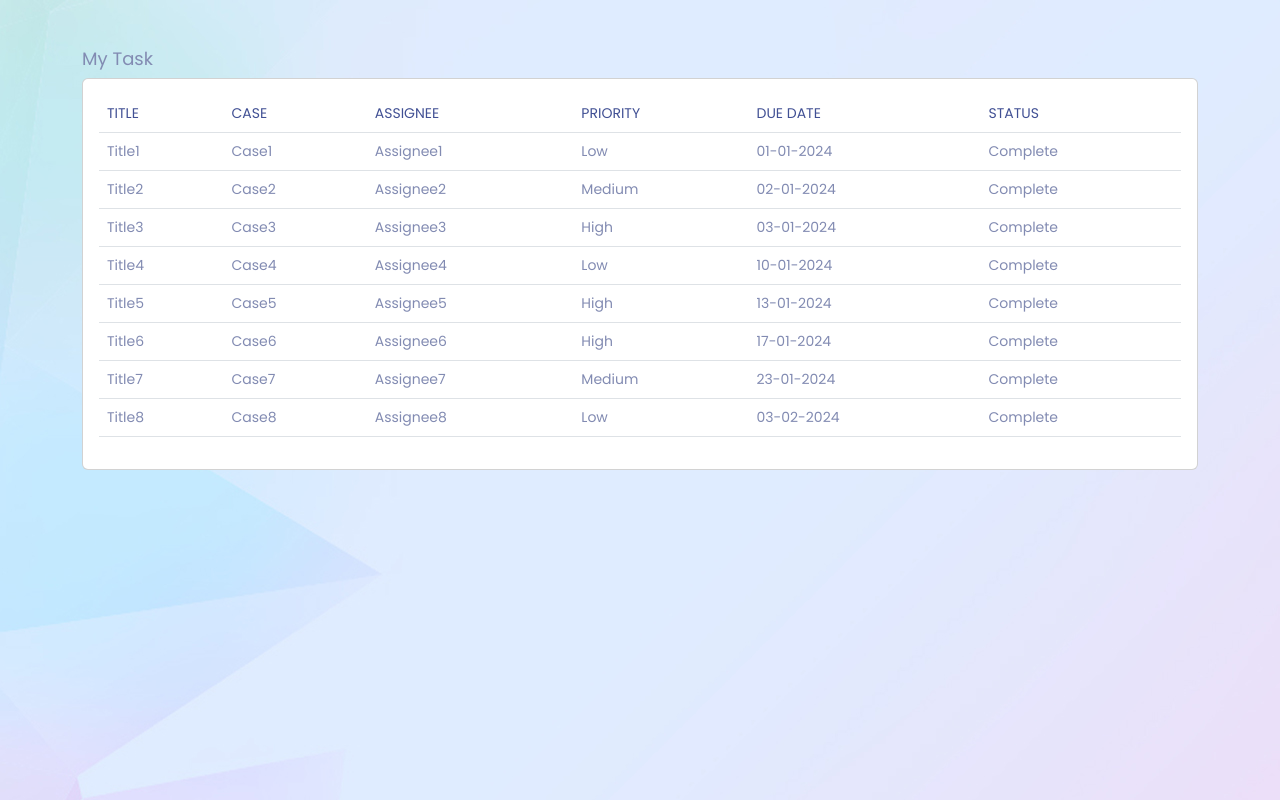
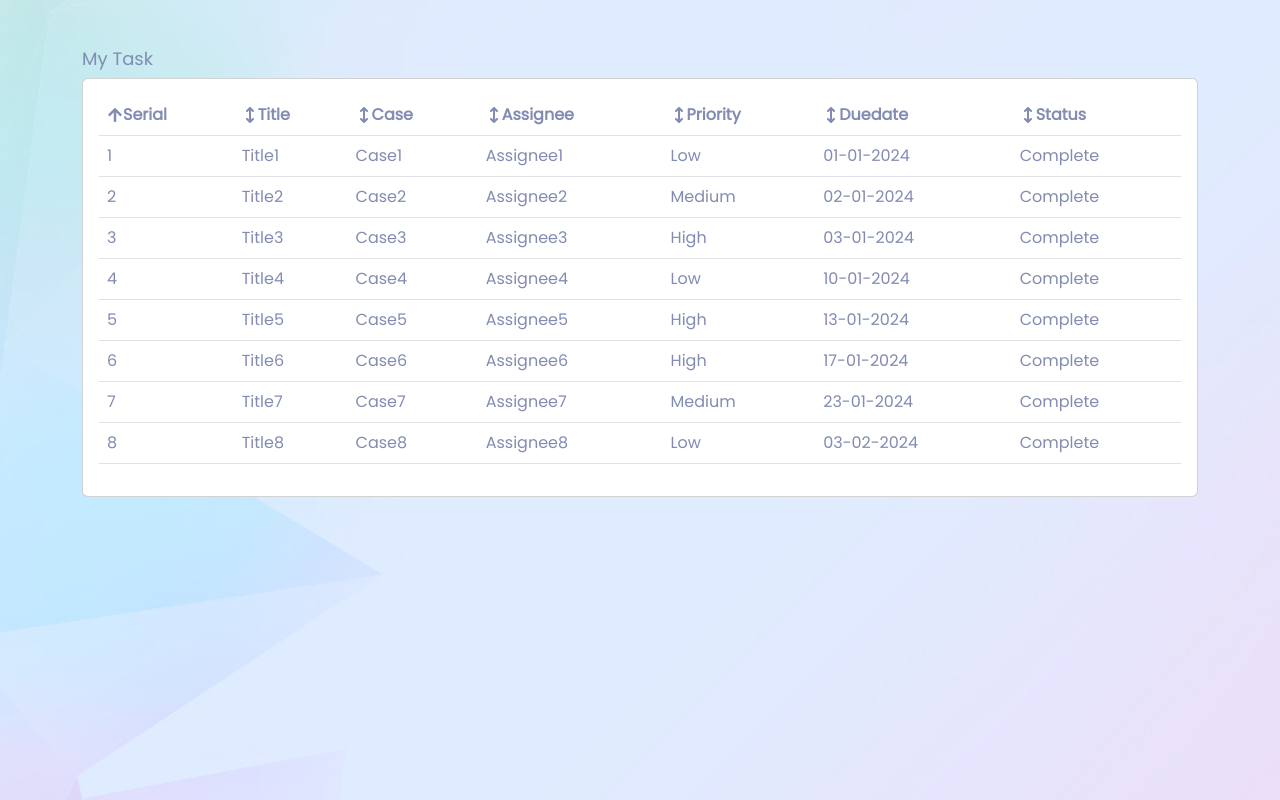
Before and after one commit to SushmithaVennam/task_ui_git, a React (Create React App) app: page /mytask in a window 1280 px wide. Built offline with nearby package versions, Linux system fonts and the light colour scheme.

Commit message:
Added a sortable table component for MyTasks

```diff
--- a/package.json
+++ b/package.json
@@ -11,6 +11,7 @@
     "react": "^18.3.1",
     "react-bootstrap": "^2.10.4",
     "react-dom": "^18.3.1",
+    "react-icons": "^5.2.1",
     "react-quill": "^2.0.0",
     "react-router-dom": "^6.25.1",
     "react-scripts": "5.0.1",
--- a/src/App.js
+++ b/src/App.js
@@ -1,7 +1,7 @@
 import { Routes, Route } from "react-router-dom";
 import Home from "./components/home";
 import AddTask from "./components/addTask";
-import MyTask from "./components/MyTask";
+import MyTable from "./components/Table";
 import "./App.css";
 import "bootstrap/dist/css/bootstrap.min.css";
 import CaseTimeline from "./components/CaseTimeline";
@@ -14,7 +14,7 @@ function App() {
         <Routes>
           <Route exact path="/" element={<Home />} />
           <Route exact path="/addtask" element={<AddTask />} />
-          <Route exact path="/mytask" element={<MyTask />} />
+          <Route exact path="/mytask" element={<MyTable />} />
           <Route exact path="/caseTimeline" element={<CaseTimeline />} />
           <Route exact path="/userTimeline" element={<UserTimeline />} />
         </Routes>
--- a/src/components/MyTask.js
+++ /dev/null
@@ -1,111 +0,0 @@
-import React from "react";
-import { Card, Container } from "react-bootstrap";
-import Table from "react-bootstrap/Table";
-import "./MyTask.css";
-import "@fontsource/poppins";
-
-function MyTask() {
-  const Tasks = [
-    {
-      Title: "Title1",
-      Case: "Case1",
-      Assignee: "Assignee1",
-      Priority: "Low",
-      Duedate: "01-01-2024",
-      Status: "Complete",
-    },
-    {
-      Title: "Title2",
-      Case: "Case2",
-      Assignee: "Assignee2",
-      Priority: "Medium",
-      Duedate: "02-01-2024",
-      Status: "Complete",
-    },
-    {
-      Title: "Title3",
-      Case: "Case3",
-      Assignee: "Assignee3",
-      Priority: "High",
-      Duedate: "03-01-2024",
-      Status: "Complete",
-    },
-    {
-      Title: "Title4",
-      Case: "Case4",
-      Assignee: "Assignee4",
-      Priority: "Low",
-      Duedate: "10-01-2024",
-      Status: "Complete",
-    },
-    {
-      Title: "Title5",
-      Case: "Case5",
-      Assignee: "Assignee5",
-      Priority: "High",
-      Duedate: "13-01-2024",
-      Status: "Complete",
-    },
-    {
-      Title: "Title6",
-      Case: "Case6",
-      Assignee: "Assignee6",
-      Priority: "High",
-      Duedate: "17-01-2024",
-      Status: "Complete",
-    },
-    {
-      Title: "Title7",
-      Case: "Case7",
-      Assignee: "Assignee7",
-      Priority: "Medium",
-      Duedate: "23-01-2024",
-      Status: "Complete",
-    },
-    {
-      Title: "Title8",
-      Case: "Case8",
-      Assignee: "Assignee8",
-      Priority: "Low",
-      Duedate: "03-02-2024",
-      Status: "Complete",
-    },
-  ];
-
-  return (
-    <Container fluid="md" className="mt-5 AddTaskContainer font-poppins">
-      <h3>My Task</h3>
-      <Card>
-        <Card.Body>
-          {/* <Card.Title>My Task</Card.Title> */}
-          <Table hover>
-            <thead>
-              <tr className="task-header">
-                <th>TITLE</th>
-                <th>CASE</th>
-                <th>ASSIGNEE</th>
-                <th>PRIORITY</th>
-                <th>DUE DATE</th>
-                <th>STATUS</th>
-              </tr>
-            </thead>
-            <tbody>
-              {Tasks.map((task) => (
-                <tr className="task-contents">
-                  <td>{task.Title}</td>
-                  <td>{task.Case}</td>
-                  <td>{task.Assignee}</td>
-                  <td>{task.Priority}</td>
-                  <td>{task.Duedate}</td>
-                  <td>{task.Status}</td>
-                </tr>
-              ))}
-            </tbody>
-          </Table>
-        </Card.Body>
-      </Card>
-    </Container>
-  );
-}
-
-export default MyTask;
--- /dev/null
+++ b/src/components/Table.js
@@ -0,0 +1,50 @@
+import React, { useState } from "react";
+import { Card, Container, Table } from "react-bootstrap";
+import TableBody from "./TableBody";
+import TableHead from "./TableHead";
+import tasksData from "../resources/tasksdata.json";
+
+function MyTable() {
+  const [tableData, setTableData] = useState(tasksData);
+  const columns = [
+    { label: "Serial", accessor: "SL" },
+    { label: "Title", accessor: "Title" },
+    { label: "Case", accessor: "Case" },
+    { label: "Assignee", accessor: "Assignee" },
+    { label: "Priority", accessor: "Priority" },
+    { label: "Duedate", accessor: "Duedate" },
+    { label: "Status", accessor: "Status" },
+  ];
+  const handleSorting = (sortField, sortOrder) => {
+    if (sortField) {
+      const sorted = [...tableData].sort((a, b) => {
+        console.log(a);
+        console.log(b);
+        if (!(sortField in a) || a[sortField] === null) return 1;
+        if (!(sortField in b) || b[sortField] === null) return -1;
+        return (
+          a[sortField].toString().localeCompare(b[sortField].toString(), "en", {
+            numeric: true,
+          }) * (sortOrder === "asc" ? 1 : -1)
+        );
+      });
+      setTableData(sorted);
+    }
+  };
+
+  return (
+    <Container fluid="md" className="mt-5 AddTaskContainer font-poppins">
+      <h3>My Task</h3>
+      <Card>
+        <Card.Body>
+          <Table hover>
+            {/* <Card.Title>My Task</Card.Title> */}
+            <TableHead columns={columns} handleSorting={handleSorting} />
+            <TableBody columns={columns} tableData={tableData} />
+          </Table>
+        </Card.Body>
+      </Card>
+    </Container>
+  );
+}
+export default MyTable;
--- /dev/null
+++ b/src/components/TableBody.js
@@ -0,0 +1,20 @@
+import React from "react";
+
+const TableBody = ({ tableData, columns }) => {
+  return (
+    <tbody>
+      {tableData.map((data) => {
+        return (
+          <tr key={data.id}>
+            {columns.map(({ accessor }) => {
+              const tData = data[accessor] ? data[accessor] : "——";
+              return <td key={accessor}>{tData}</td>;
+            })}
+          </tr>
+        );
+      })}
+    </tbody>
+  );
+};
+
+export default TableBody;
--- /dev/null
+++ b/src/components/TableHead.js
@@ -0,0 +1,40 @@
+import React, { useState } from "react";
+import { FaArrowUp } from "react-icons/fa";
+import { FaArrowDown } from "react-icons/fa";
+import { FaArrowsUpDown } from "react-icons/fa6";
+
+const TableHead = ({ columns, handleSorting }) => {
+  const [sortField, setSortField] = useState("SL");
+  const [order, setOrder] = useState("asc");
+  const handleSortingChange = (accessor) => {
+    const sortOrder =
+      accessor === sortField && order === "asc" ? "desc" : "asc";
+    setSortField(accessor);
+    setOrder(sortOrder);
+    handleSorting(accessor, sortOrder);
+  };
+  return (
+    <thead>
+      <tr>
+        {columns.map(({ label, accessor }) => {
+          const sorticon =
+            sortField === accessor && order === "asc" ? (
+              <FaArrowUp />
+            ) : sortField === accessor && order === "desc" ? (
+              <FaArrowDown />
+            ) : (
+              <FaArrowsUpDown />
+            );
+          return (
+            <th key={accessor} onClick={() => handleSortingChange(accessor)}>
+              {sorticon}
+              {label}
+            </th>
+          );
+        })}
+      </tr>
+    </thead>
+  );
+};
+
+export default TableHead;
--- /dev/null
+++ b/src/resources/tasksdata.json
@@ -0,0 +1,74 @@
+[
+  {
+    "SL": "1",
+    "Title": "Title1",
+    "Case": "Case1",
+    "Assignee": "Assignee1",
+    "Priority": "Low",
+    "Duedate": "01-01-2024",
+    "Status": "Complete"
+  },
+  {
+    "SL": "2",
+    "Title": "Title2",
+    "Case": "Case2",
+    "Assignee": "Assignee2",
+    "Priority": "Medium",
+    "Duedate": "02-01-2024",
+    "Status": "Complete"
+  },
+  {
+    "SL": "3",
+    "Title": "Title3",
+    "Case": "Case3",
+    "Assignee": "Assignee3",
+    "Priority": "High",
+    "Duedate": "03-01-2024",
+    "Status": "Complete"
+  },
+  {
+    "SL": "4",
+    "Title": "Title4",
+    "Case": "Case4",
+    "Assignee": "Assignee4",
+    "Priority": "Low",
+    "Duedate": "10-01-2024",
+    "Status": "Complete"
+  },
+  {
+    "SL": "5",
+    "Title": "Title5",
+    "Case": "Case5",
+    "Assignee": "Assignee5",
+    "Priority": "High",
+    "Duedate": "13-01-2024",
+    "Status": "Complete"
+  },
+  {
+    "SL": "6",
+    "Title": "Title6",
+    "Case": "Case6",
+    "Assignee": "Assignee6",
+    "Priority": "High",
+    "Duedate": "17-01-2024",
+    "Status": "Complete"
+  },
+  {
+    "SL": "7",
+    "Title": "Title7",
+    "Case": "Case7",
+    "Assignee": "Assignee7",
+    "Priority": "Medium",
+    "Duedate": "23-01-2024",
+    "Status": "Complete"
+  },
+  {
+    "SL": "8",
+    "Title": "Title8",
+    "Case": "Case8",
+    "Assignee": "Assignee8",
+    "Priority": "Low",
+    "Duedate": "03-02-2024",
+    "Status": "Complete"
+  }
+]
```
Also changed, not shown: 1 other file (tests, documents, lock files or other folders).
